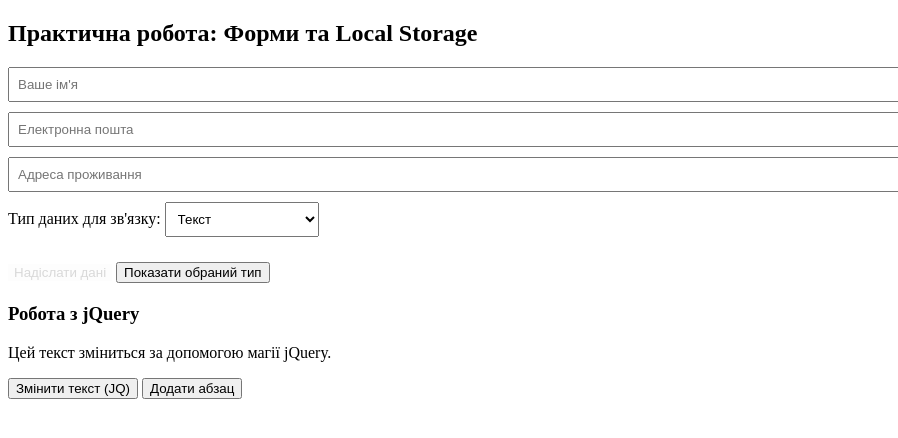
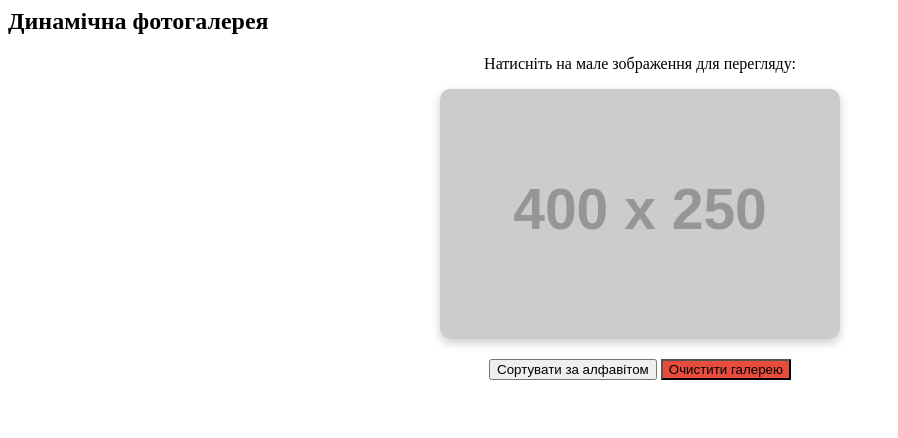
Before and after one commit to vegerichdima2-maker/my-web-project, a plain HTML site: page index.html in a window 1280 px wide. Shown: the whole page, without its empty margins (0-898 px from the left). Drawn offline with nearby package versions, Linux system fonts and the light colour scheme; placeholder pictures from the web are drawn by us.

Commit message:
Add dynamic photo gallery section to index.html
Added a dynamic photo gallery section with image preview and sorting functionality.

```diff
--- a/index.html
+++ b/index.html
@@ -1,45 +1,17 @@
-<!DOCTYPE html>
-<html lang="uk">
-<head>
-    <meta charset="UTF-8">
-    <meta name="viewport" content="width=device-width, initial-scale=1.0">
-    <title>Адаптивна блокова верстка</title>
+<section class="container box" id="photo-gallery-section">
+    <h2>Динамічна фотогалерея</h2>
 
-    <link rel="stylesheet" href="style.css">
-</head>
-<body>
-<section class="container box" id="forms-js-section">
-    <h2>Практична робота: Форми та Local Storage</h2>
-
-    <div class="info-card">
-        <form id="mainContactForm">
-            <div style="margin-bottom: 15px;">
-                <input type="text" id="userName" placeholder="Ваше ім'я" required style="width: 100%; margin-bottom: 10px; padding: 8px;">
-                <input type="email" id="userEmail" placeholder="Електронна пошта" required style="width: 100%; margin-bottom: 10px; padding: 8px;">
-                <input type="text" id="userAddress" placeholder="Адреса проживання" style="width: 100%; margin-bottom: 10px; padding: 8px;">
-
-                <label for="dataTypeSelector">Тип даних для зв'язку:</label>
-                <select id="dataTypeSelector" style="padding: 8px; margin-bottom: 10px;">
-                    <option value="text">Текст</option>
-                    <option value="email">Електронна пошта</option>
-                    <option value="tel">Телефон</option>
-                </select>
-            </div>
-
-            <button type="submit" id="submitBtn" disabled class="tg-link" style="border:none; opacity: 0.5;">Надіслати дані</button>
-            <button type="button" id="showTypeBtn">Показати обраний тип</button>
-        </form>
+    <div id="preview-area" style="text-align: center; margin-bottom: 20px;">
+        <p>Натисніть на мале зображення для перегляду:</p>
+        <img id="mainImage" src="https://via.placeholder.com/400x250/ccc/fff?text=Оберіть+фото"
+             style="width: 100%; max-width: 400px; border-radius: 10px; box-shadow: 0 4px 10px rgba(0,0,0,0.2);">
     </div>
 
-    <div class="info-card" style="margin-top: 20px;">
-        <h3>Робота з jQuery</h3>
-        <p id="jqueryText">Цей текст зміниться за допомогою магії jQuery.</p>
-        <button id="changeTextJQ">Змінити текст (JQ)</button>
-        <button id="addParJQ">Додати абзац</button>
+    <div style="margin-bottom: 20px; text-align: center;">
+        <button id="sortImages" class="contact-btn">Сортувати за алфавітом</button>
+        <button id="clearGallery" class="contact-btn" style="background-color: #e74c3c;">Очистити галерею</button>
     </div>
+
+    <div id="gallery" class="info-grid" style="display: flex; flex-wrap: wrap; justify-content: center; background: #fff; padding: 15px; border-radius: 10px;">
+        </div>
 </section>
-
-<script src="https://code.jquery.com/jquery-3.6.0.min.js"></script>
-<script src="https://ajax.googleapis.com/ajax/libs/jquery/3.7.1/jquery.min.js"></script>
-</body>
-</html>
```
